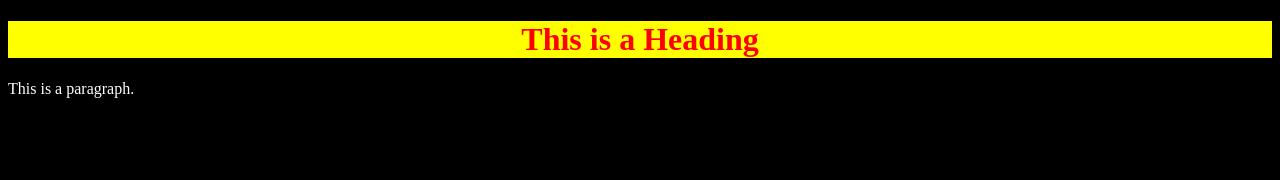
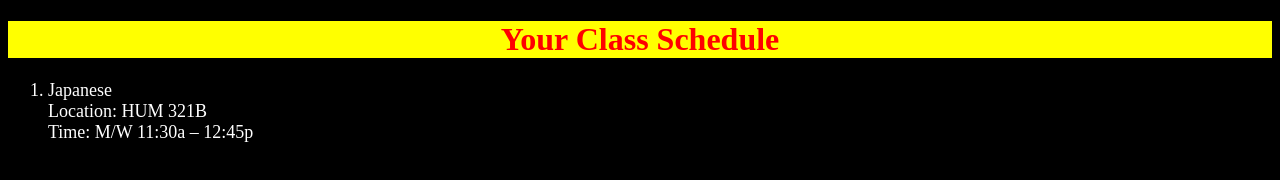
Before and after one commit to Meerkat17/Meerkat17.github.io, a plain HTML site: page index.html in a window 1280 px wide. Drawn offline with Linux system fonts and the light colour scheme.

Commit message:
Update index.html

```diff
--- a/index.html
+++ b/index.html
@@ -3,16 +3,22 @@
 body	{background-color:black}
 p		{color:white}
 h1		{color:red; background-color:yellow; text-align:center}
+ol		{color:white;font-size:18px}
 </style>
 
 <html>
 <head>
-<title>Test</title>
+<title>Class Schedule</title>
 </head>
 <body>
 
-<h1>This is a Heading</h1>
-<p>This is a paragraph.</p>
+<h1>Your Class Schedule</h1>
+<ol>
+<li>Japanese
+<br>Location: HUM 321B
+<br>Time: M/W 11:30a – 12:45p
+</li>
+</ol>
 
 </body>
 </html>
```
